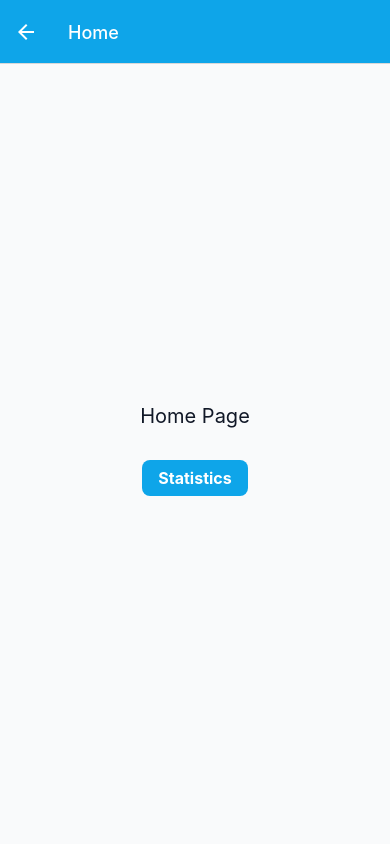
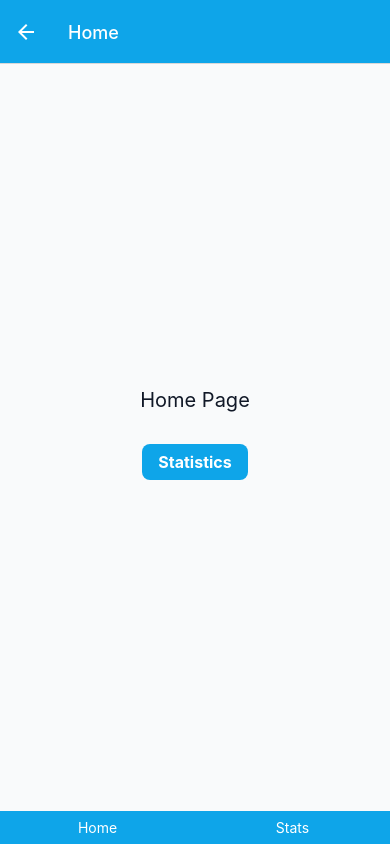
Before and after one commit to Pecako2001/RunEvolve, a React Native app in the folder mobile/: screen /Home in a window 390 px wide. Built offline with nearby package versions, Linux system fonts and the light colour scheme; no server answers.

Commit message:
[mobile] add bottom navigation bar

```diff
--- /dev/null
+++ b/mobile/components/BottomNavBar.tsx
@@ -0,0 +1,42 @@
+import React from "react";
+import { View, Text, StyleSheet, TouchableOpacity } from "react-native";
+import { useNavigation } from "@react-navigation/native";
+import { colors, spacing } from "../theme";
+
+export default function BottomNavBar() {
+  const navigation = useNavigation();
+  return (
+    <View style={styles.container}>
+      <TouchableOpacity
+        accessibilityRole="button"
+        style={styles.item}
+        onPress={() => navigation.navigate("Home" as never)}
+      >
+        <Text style={styles.text}>Home</Text>
+      </TouchableOpacity>
+      <TouchableOpacity
+        accessibilityRole="button"
+        style={styles.item}
+        onPress={() => navigation.navigate("Statistics" as never)}
+      >
+        <Text style={styles.text}>Stats</Text>
+      </TouchableOpacity>
+    </View>
+  );
+}
+
+const styles = StyleSheet.create({
+  container: {
+    flexDirection: "row",
+    justifyContent: "space-around",
+    backgroundColor: colors.accent,
+    paddingVertical: spacing.sm,
+  },
+  item: {
+    flex: 1,
+    alignItems: "center",
+  },
+  text: {
+    color: "#ffffff",
+  },
+});
--- a/mobile/screens/HomeScreen.tsx
+++ b/mobile/screens/HomeScreen.tsx
@@ -1,11 +1,13 @@
 import React from "react";
 import { View, Text, StyleSheet } from "react-native";
 import PrimaryButton from "../components/PrimaryButton";
+import BottomNavBar from "../components/BottomNavBar";
 import { colors, spacing } from "../theme";
 import { NativeStackScreenProps } from "@react-navigation/native-stack";
 
 export default function HomeScreen({ navigation }: NativeStackScreenProps<any>) {
   return (
+    <View style={styles.root}>
       <View style={styles.container}>
         <Text style={styles.title}>Home Page</Text>
         <PrimaryButton
@@ -13,10 +15,15 @@ export default function HomeScreen({ navigation }: NativeStackScreenProps<any>)
           onPress={() => navigation.navigate("Statistics")}
         />
       </View>
+      <BottomNavBar />
+    </View>
   );
 }
 
 const styles = StyleSheet.create({
+  root: {
+    flex: 1,
+  },
   container: {
     flex: 1,
     alignItems: "center",
--- a/mobile/screens/StatisticsScreen.tsx
+++ b/mobile/screens/StatisticsScreen.tsx
@@ -1,16 +1,23 @@
 import React from "react";
 import { View, Text, StyleSheet } from "react-native";
+import BottomNavBar from "../components/BottomNavBar";
 import { colors, spacing } from "../theme";
 
 export default function StatisticsScreen() {
   return (
-    <View style={styles.container}>
-      <Text style={styles.title}>Statistics Page</Text>
+    <View style={styles.root}>
+      <View style={styles.container}>
+        <Text style={styles.title}>Statistics Page</Text>
+      </View>
+      <BottomNavBar />
     </View>
   );
 }
 
 const styles = StyleSheet.create({
+  root: {
+    flex: 1,
+  },
   container: {
     flex: 1,
     alignItems: "center",
```
Also changed, not shown: 1 other file (tests, documents, lock files or other folders). Lines whose indentation alone changed are shown as unchanged.
